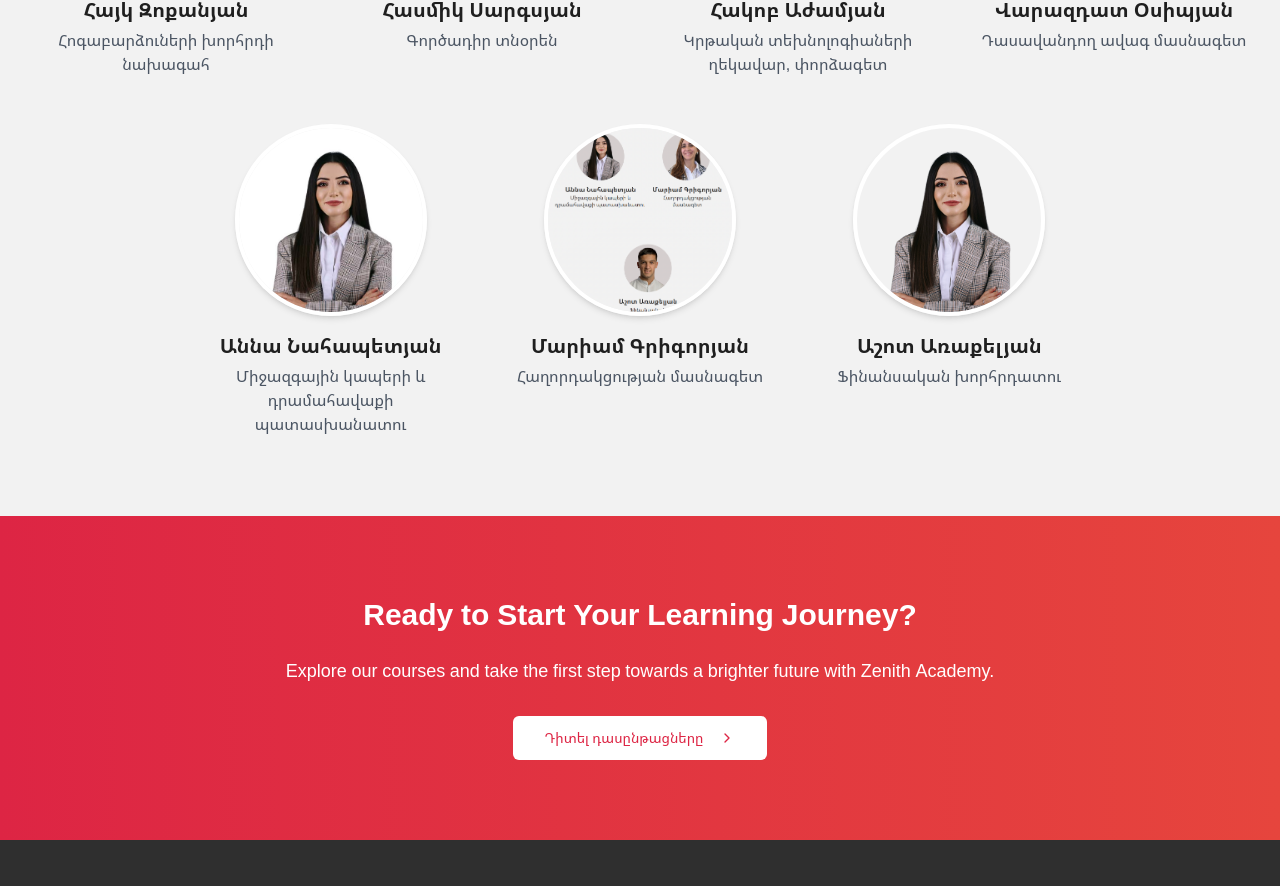
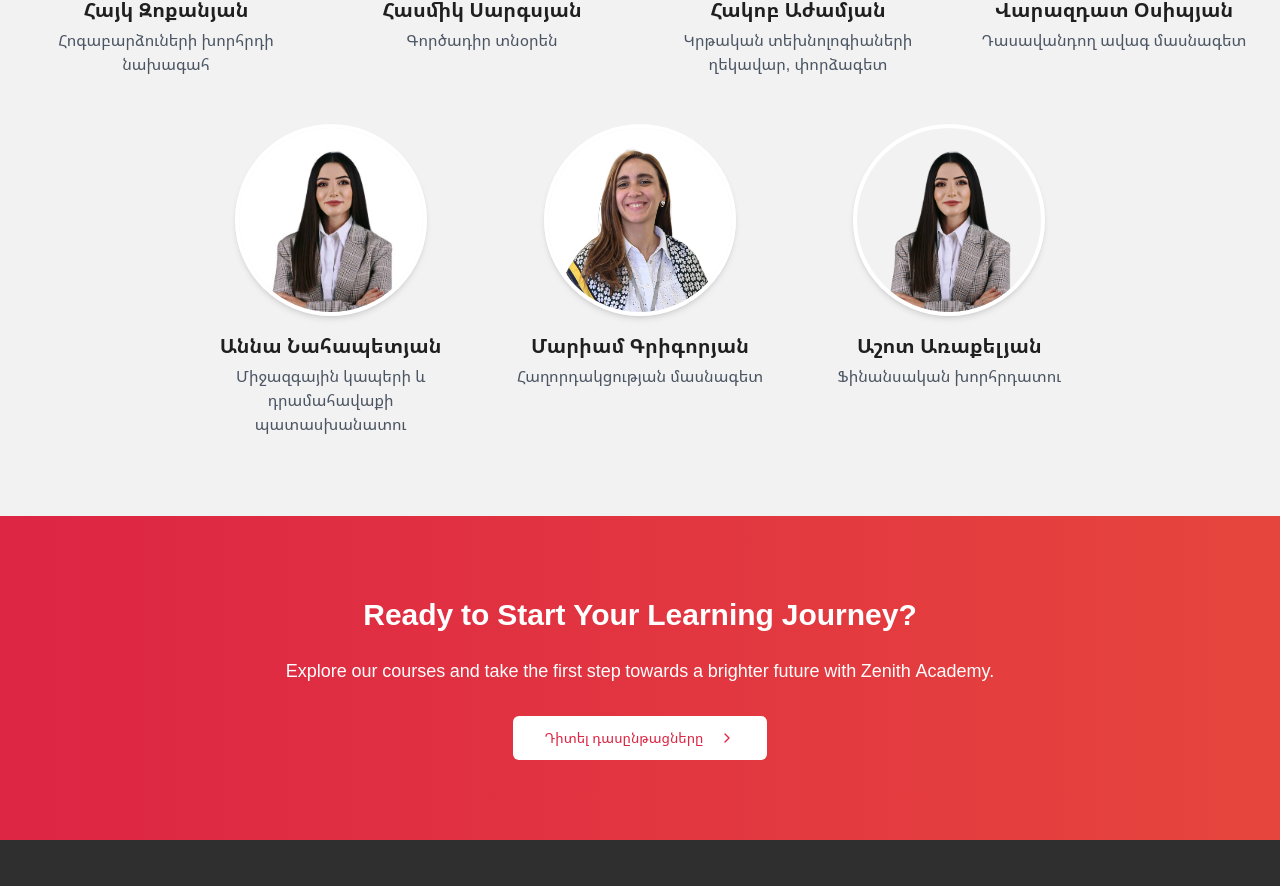
Before and after one commit to fulfilledbyai/zenith-academy-web, a React (Vite) app: page / in a window 1280 px wide. Shown: the part 4538-5424 px from the top of the page. Built offline with nearby package versions, Linux system fonts and the light colour scheme.

Commit message:
Visual edit in Lovable
Edited UI in Lovable

```diff
--- a/src/pages/Index.tsx
+++ b/src/pages/Index.tsx
@@ -230,7 +230,7 @@ const Index = () => {
 
             <div className="text-center">
               <div className="rounded-full overflow-hidden w-48 h-48 mx-auto mb-4 border-4 border-white shadow-md">
-                <img src="/lovable-uploads/0a98e2dd-6941-4ae7-96ec-1331008291ad.png" alt={t('team.mariam')} className="w-full h-full object-cover" />
+                <img alt={t('team.mariam')} className="w-full h-full object-cover" src="/lovable-uploads/5781803c-4f60-46fa-99af-d0baead98059.jpg" />
               </div>
               <h3 className="text-xl font-bold mb-1">{t('team.mariam')}</h3>
               <p className="text-gray-600">{t('team.mariamRole')}</p>
```
Also changed, not shown: public/lovable-uploads/5781803c-4f60-46fa-99af-d0baead98059.jpg (added).
